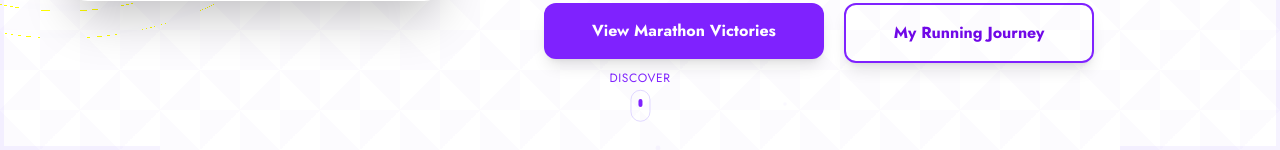
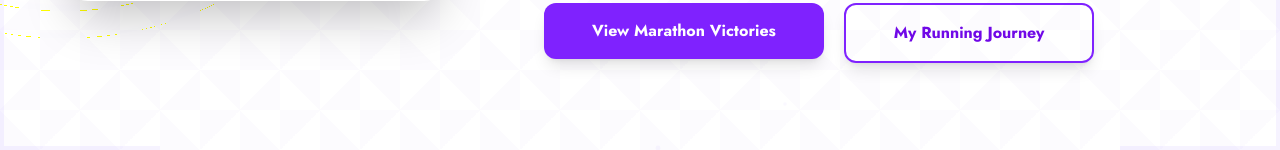
Before and after one commit to Koech161/gideon-sugut, a Next.js app: page / in a window 1280 px wide. Shown: the part 650-800 px from the top of the page. Built offline with nearby package versions, Linux system fonts and the light colour scheme.

Commit message:
update hero

```diff
--- a/components/Hero.jsx
+++ b/components/Hero.jsx
@@ -176,7 +176,7 @@ export default function Hero() {
       </div>
 
       {/* Elegant scroll indicator */}
-      <div className="absolute transform -translate-x-1/2 bottom-8 left-1/2">
+      <div className="absolute hidden transform -translate-x-1/2 bottom-8 left-1/2 ">
         <motion.div
           animate={{ y: [0, 8, 0] }}
           transition={{ repeat: Infinity, duration: 2 }}
```
